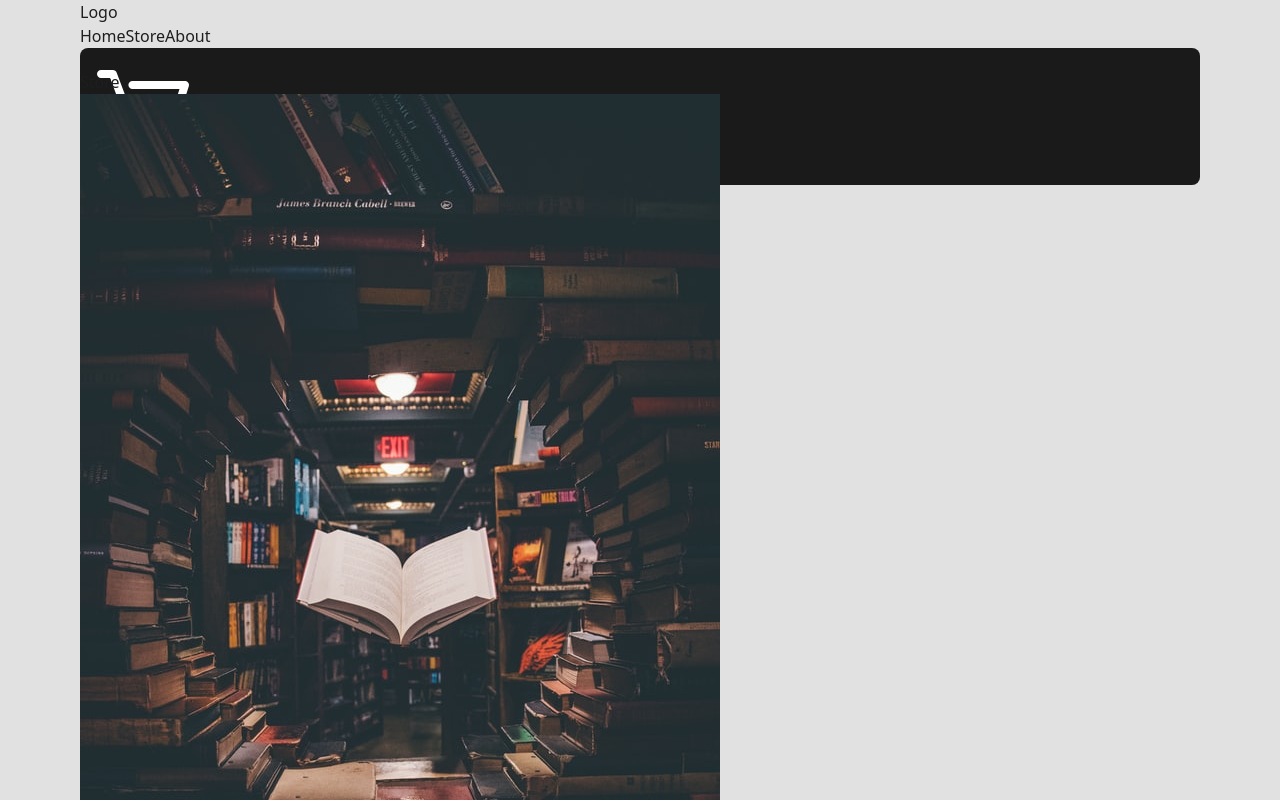
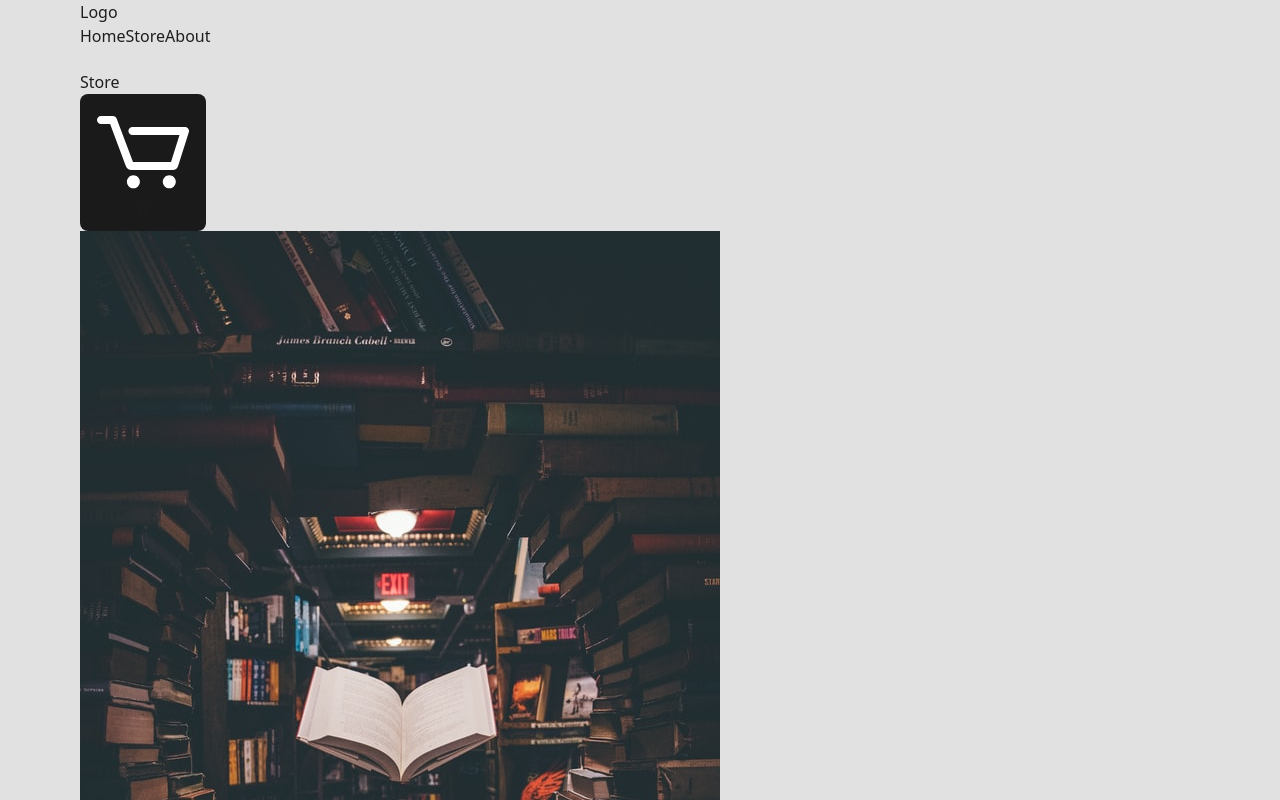
Before and after one commit to AJ1732/ShopCart, a React (Vite) app: page /store in a window 1280 px wide. Shown: the top 800 px of the page. Built offline with nearby package versions, Linux system fonts and the light colour scheme.

Commit message:
feat: fix position of elements

```diff
--- a/src/App.tsx
+++ b/src/App.tsx
@@ -4,12 +4,12 @@ import Navbar from "./components/Navbar/Navbar"
 function App() {
 
   return (
-    <div className="content-grid all | min-h-dvh overflow-hidden">
+    <div className="content-grid all | min-h-dvh w-full">
       {/* NAVBAR */}
       <Navbar />
 
       {/* MAIN CONTENT */}
-      <main className=" full-width content-grid py-5 max-h-[calc(100dvh_-_70px)] overflow-y-scroll">
+      <main className=" full-width content-grid py-5 max-h-[calc(100dvh_-_70px)] overflow-hidden overflow-y-scroll">
         <div className="content">
           <Outlet />
         </div>
--- a/src/components/Cart/Cart.tsx
+++ b/src/components/Cart/Cart.tsx
@@ -5,7 +5,7 @@ const Cart = () => {
   const { toggleCart, cartQuantity } = useStoreContext();
 
   return (
-    <button onClick={toggleCart} className="fixed top-[clamp(5.5rem,_12vw,_7.5rem)]  end-1">
+    <button onClick={toggleCart} className="fixed top-24 right-5 end-1 text-white">
         <figure className="size-8">
           <img src={cart} alt="" />
         </figure>
--- a/src/components/Cart/CartStore.tsx
+++ b/src/components/Cart/CartStore.tsx
@@ -4,14 +4,14 @@ import { useStoreContext } from "../../context/StoreProvider"
 const CartStore = () => {
   const { open, toggleCart } = useStoreContext();
 
-  if (!open) {
-    return null
-  }
+  // if (!open) {
+  //   return null
+  // }
 
   return createPortal(
-    <div className="absolute bottom-0 right-0 w-80 h-[calc(100dvh_-_69px)]
-     bg-red-500 p-4">
-      <button onClick={toggleCart} className="text-white"> X </button>
+    <div className={`absolute top-0 ${open? "right-0": "-right-full"} transition-all duration-500
+     w-80 h-full bg-[#EAA931] pt-24 p-4`}>
+      <button onClick={toggleCart} className="absolute right-5 text-white hover:bg-black"> X </button>
       CartStore
     </div>,
     document.getElementById("portal")!
--- a/src/components/Navbar/Navbar.tsx
+++ b/src/components/Navbar/Navbar.tsx
@@ -1,9 +1,8 @@
 import { NavLink } from "react-router-dom"
-import Cart from "../Cart/Cart"
 
 const Navbar = () => {
   return (
-    <nav className="full-width content-grid | bg-[#1a1a1a] text-white drop-shadow-2xl">
+    <nav className="full-width content-grid z-10 | bg-[#1a1a1a] text-white drop-shadow-2xl">
       {/* NAVBAR CONTENT */}
       <div className="flex justify-between items-center">
         <header>
@@ -16,9 +15,6 @@ const Navbar = () => {
           <NavLink to={`/about`}>About</NavLink>
         </ul>
       </div>
-
-      {/* CART ICON */}
-      <Cart />
     </nav>
   )
 }
--- a/src/index.css
+++ b/src/index.css
@@ -6,16 +6,13 @@
   color-scheme: light dark;
   color: #1E1E1E;
   background-color: #E1E1E1;
+  overflow: hidden;
 
   font-synthesis: none;
   text-rendering: optimizeLegibility;
   -webkit-font-smoothing: antialiased;
   -moz-osx-font-smoothing: grayscale;
 }
-/*
-::-webkit-scrollbar {
-  display: none;
-} */
 
 /* GRID LAYOUT */
 .content-grid {
--- a/src/pages/Store.tsx
+++ b/src/pages/Store.tsx
@@ -1,3 +1,4 @@
+import Cart from '../components/Cart/Cart'
 import CartStore from '../components/Cart/CartStore'
 import StoreItem from '../components/StoreItem'
 import storeItems from '../data/items.json'
@@ -8,6 +9,9 @@ const Store = () => {
       <header>
         <h2 className='text-3xl font-semibold'>Store</h2>
       </header>
+
+       {/* CART ICON */}
+       <Cart />
 
       <section className='w-4/5 mx-auto sm:w-full grid grid-cols-1 sm:grid-cols-2 lg:grid-cols-4 gap-4'>
         {storeItems.map(item => (
```
